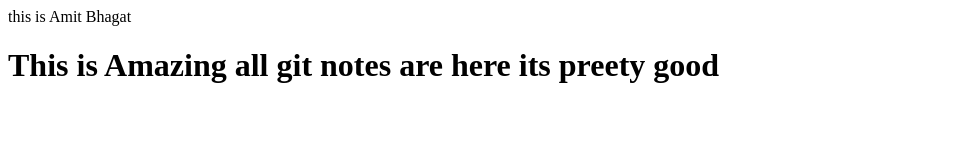
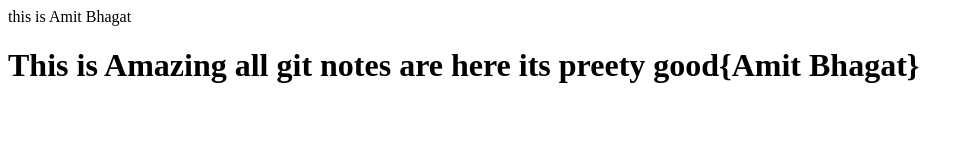
Before and after one commit to kumaramiitt/localrepo, a plain HTML site: page index.html in a window 1280 px wide. Shown: the whole page, without its empty margins (0-973 px from the left). Drawn offline with Linux system fonts and the light colour scheme.

Commit message:
add amit's name

```diff
--- a/index.html
+++ b/index.html
@@ -1,2 +1,2 @@
 <P>this is Amit Bhagat</P>
-<h1>This is Amazing all git notes are here its preety good</h1>
+<h1>This is Amazing all git notes are here its preety good{Amit Bhagat}</h1>
```
